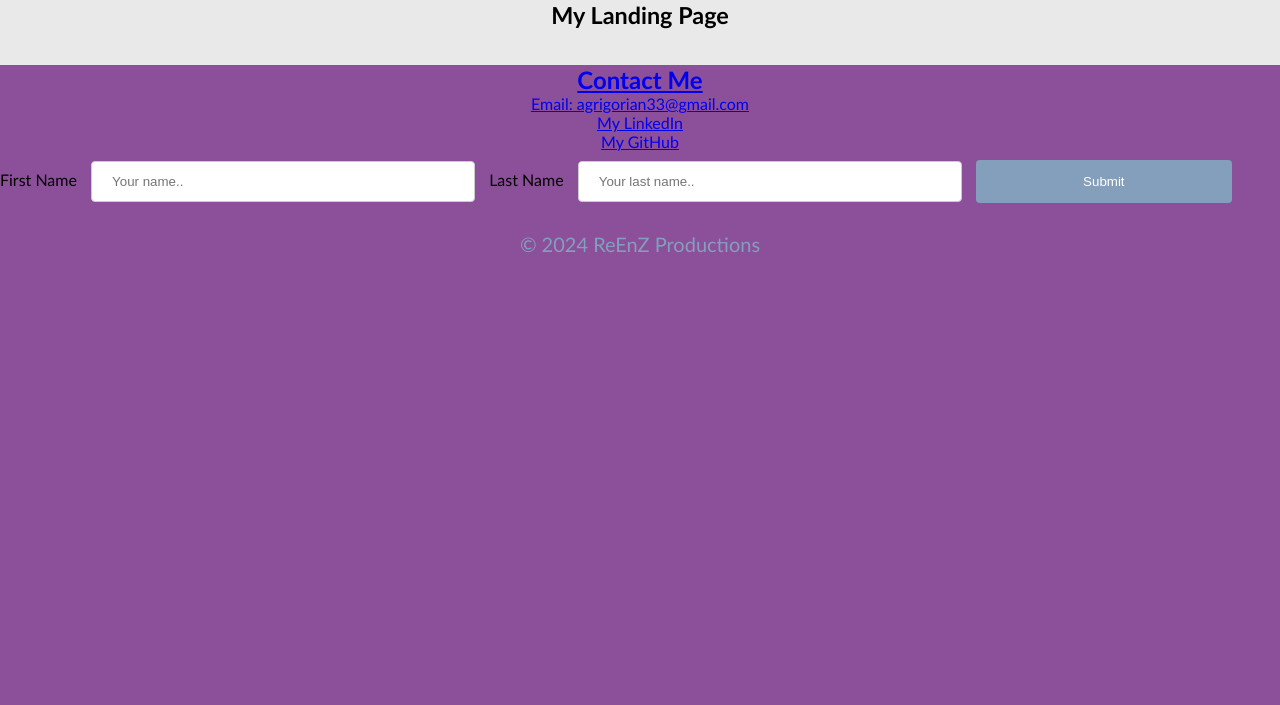
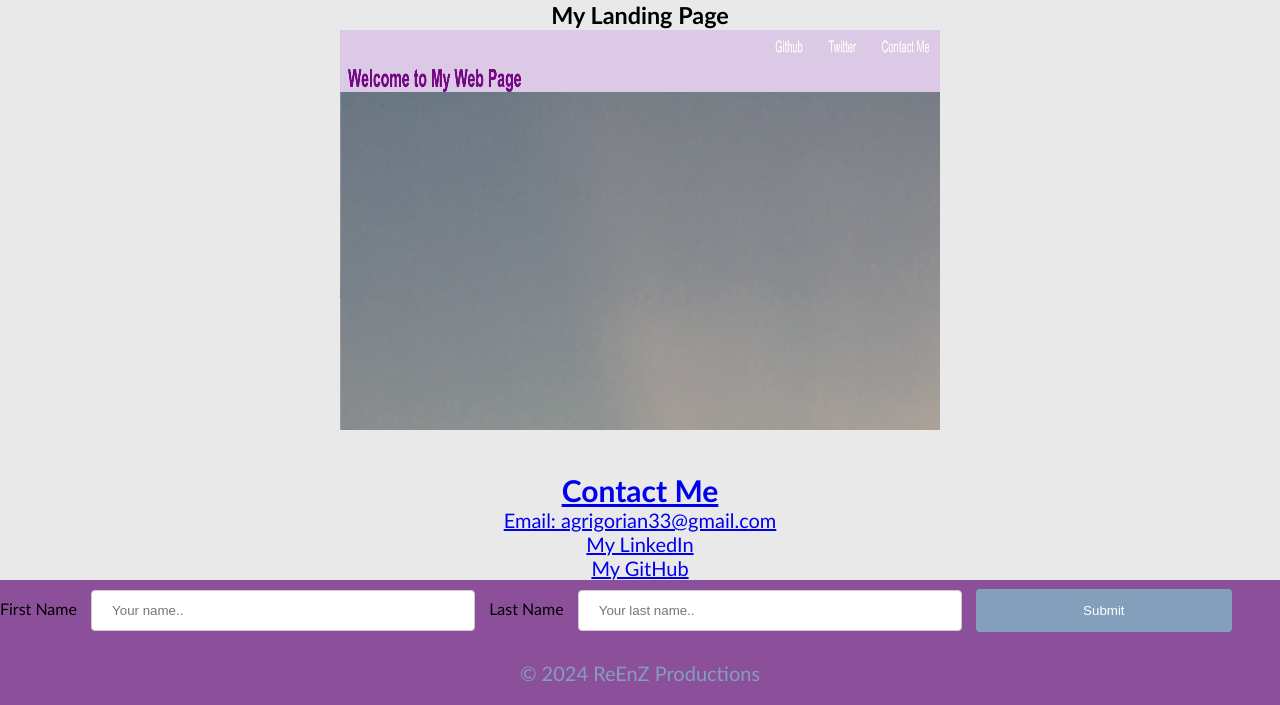
Before and after one commit to Agrig33/portfolio-page, a plain HTML site: page index.html in a window 1280 px wide. Shown: the part 1333-2038 px from the top of the page. Before the commit the page ends 1609 px from the top, so only its background shows below. Drawn offline with Linux system fonts and the light colour scheme.

```diff
--- a/assets/css/style.css
+++ b/assets/css/style.css
@@ -114,8 +114,8 @@ span {
 }
 .contact {
     text-align: center;
-    color: rgb(233, 233, 233);
-    text-decoration: none;
+    background-color:rgb(233, 233, 233);; ;
+    font-size: 20px;
 }
 input[type=text] {
     width: 30%;
@@ -136,6 +136,9 @@ input[type=submit] {
     border-radius: 4px;
     cursor: pointer;
 }
+input[type=submit]:hover {
+    background-color:  rgb(233, 233, 233);
+}
 
   footer {
     text-align: center;
--- a/index.html
+++ b/index.html
@@ -52,11 +52,12 @@
             <h3>My Landing Page</h3>
             <div class="gallery">
                 <a target="_blank" href="file:///Users/airingrig33/Desktop/bootcamp/landing-page/index.html">
+                    <img src="./assets/images/landing page.png" alt="My landing page" width="600" height="400">
         </div>
     </section>
 
     <section>
-        <div id=contact me class="contact">
+        <div id=contact class="contact">
             <h2>Contact Me</h2>
             <p>Email: agrigorian33@gmail.com</p>
             <p><a href="https://www.linkedin.com/in/airin-grigorian-a171a4250/" target="_blank">My LinkedIn</a></p>
```
Also changed, not shown: assets/images/landing page.png (added).
